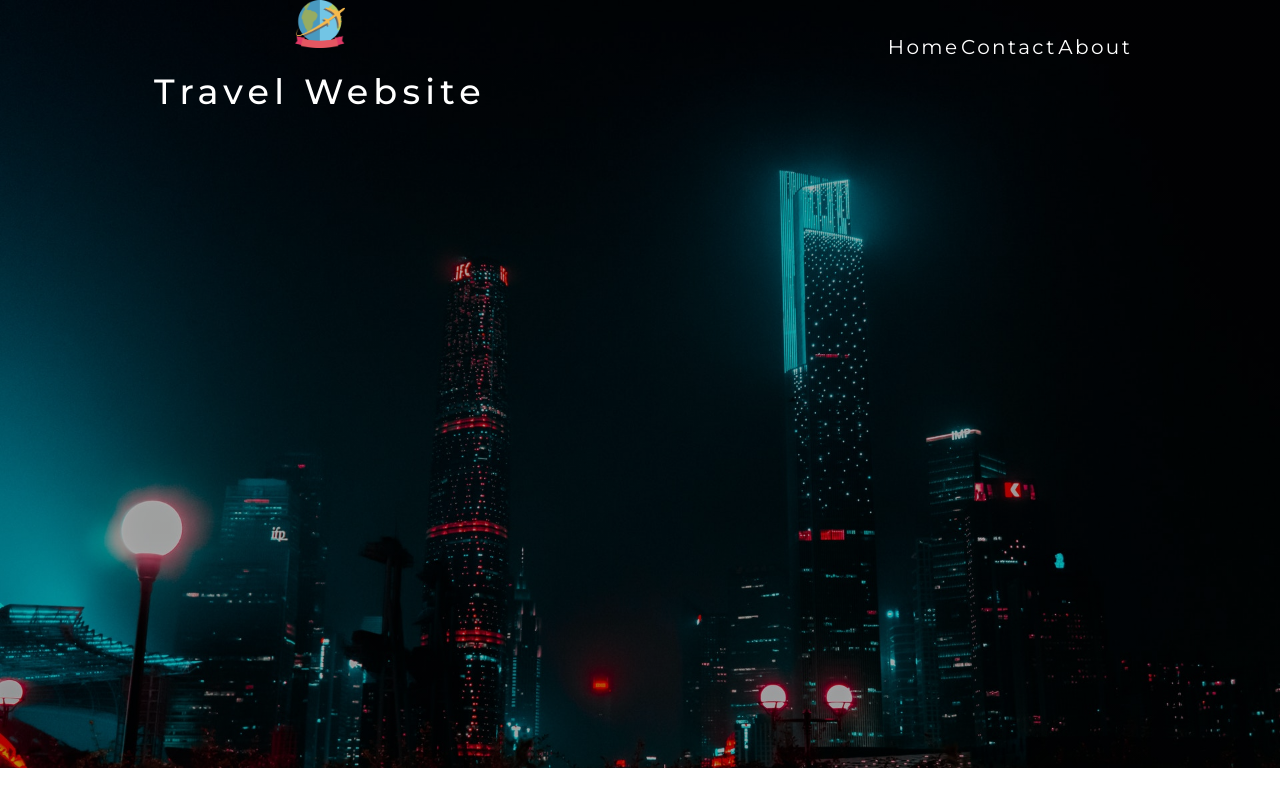
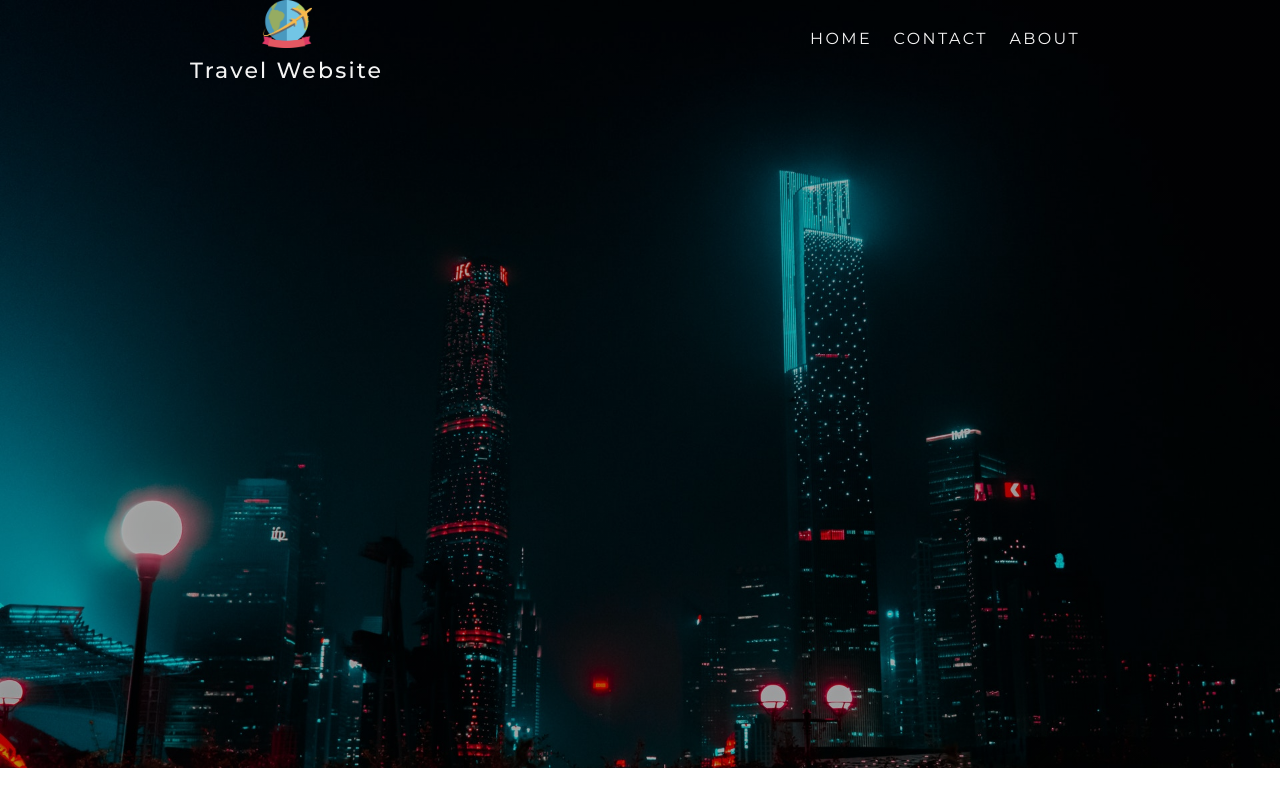
Before and after one commit to shubham33159/Project-Travel-Website, a plain HTML site: page index.html in a window 1280 px wide. Drawn offline with Linux system fonts and the light colour scheme.

Commit message:
header is completed

```diff
--- a/css/style.css
+++ b/css/style.css
@@ -7,50 +7,18 @@
     font-size: 62.5%;
 }
 
+/* ############ HTML element styling ################### */
+
 body{
     font-family: "Montserrat", sans-serif;
     line-height: 1.7;
 }
 
-/* ##################### utility classes ################### */
-.lg-heading{
-    font-size: 3.5rem;
+a{
+    font-size: 1.6rem;
+    text-decoration: none;
+    padding-bottom: 0.3rem;
 }
-
-.md-heading{
-    font-size: 2.2rem;
-}
-
-
-
-.header{
-    height: 96vh;
-    background: linear-gradient(rgba(0,0,0,0.3), rgba(0,0,0,0.3)) ,url('../img/header-image.jpg');
-    background-position: center;
-    background-size:cover;
-    background-repeat: no-repeat;
-
-}
-
-.header .img-logo h1, a{
-    color: #fff;
-}
-
-
-.img-logo img{
-    width: 5rem;
-    margin-bottom: 1rem;
-}
-
-a{
-    font-size: 2rem;
-    text-decoration: none;
-}
-
-.nav-items a:hover{
-    border-bottom: 1px solid white;
-}
-
 
 
 ul li{
@@ -63,20 +31,76 @@ p, li{
     letter-spacing: 0.15em;
 }
 
+
+/* ##################### utility classes ################### */
+
+.container{
+    max-width: 900px;
+    width: 90%;
+    margin: 0 auto;
+}
+
+.lg-heading{
+    font-size: 3.2rem;
+}
+
+.md-heading{
+    font-size: 2.2rem;
+}
+
+.text-red{
+    color: #e63946;
+}
+
+.text-white{
+    color: #f4f4f4;
+}
+
+.text-black{
+    color: #333333;
+}
+
+.text-gray{
+    color: #555555;
+}
+/* ------------------------------------ */
+
+/* ########################### Header styling ########################### */
+
+.header{
+    height: 96vh;
+    background: linear-gradient(rgba(0,0,0,0.3), rgba(0,0,0,0.3)) ,url('../img/header-image.jpg');
+    background-position: center;
+    background-size:cover;
+    background-repeat: no-repeat;
+
+}
+
+
+.img-logo img{
+    width: 5rem;
+    margin-bottom: 1em;
+
+}
+
+.nav-item a:link,
+.nav-item a:visited{
+    color: #f4f4f4;
+}
+
+.nav-item a:hover{
+    border-bottom: 1px solid #f4f4f4;
+}
+
+
 .img-logo{
-    /* border: 2px solid red; */
-    width: 50%;
     text-align: center;
     float: left;
 }
 
 .nav-items{
-    width: 50%;
     float: right;
-    text-align: center;
-    padding-top: 3rem;
-    padding-left: 10rem;
-    /* border: 2px solid white; */
+    margin-top: 1.5rem;
 
 }
 
@@ -88,10 +112,14 @@ p, li{
 
 .nav-item{
     display: inline-block;
+    padding: 1rem;
+    text-transform: uppercase;
 }
 
 h1,h2,h3{
     margin-bottom: 0.5em;
-    letter-spacing: 0.15em;
+    letter-spacing: 0.1em;
     font-weight: 500;
 }
+
+/* --------------------------------------- */
--- a/index.html
+++ b/index.html
@@ -9,15 +9,17 @@
 <body>
     <header class='header'>
         <nav class="navbar">
+            <div class="container">
                 <div class="img-logo">
                     <img src="img/travel-logo.png" alt="travel-logo">
-                <h1 class="lg-heading">Travel Website</h1>
+                    <h1 class="md-heading text-white">Travel Website</h1>
                 </div>
                 <ul class="nav-items">
                     <li class="nav-item"><a href="./index.html">Home</a></li>
                     <li class="nav-item"><a href="./about.html">Contact</a></li>
                     <li class="nav-item"><a href="./contact.html">About</a></li>
                 </ul>
+            </div>
         </nav>
     </header>
 </body>
```
Lines whose indentation alone changed are shown as unchanged.
